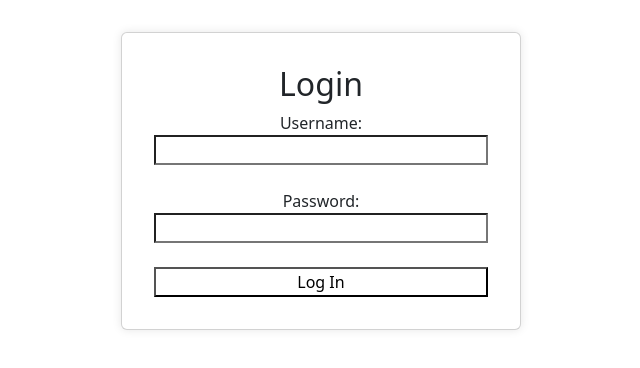
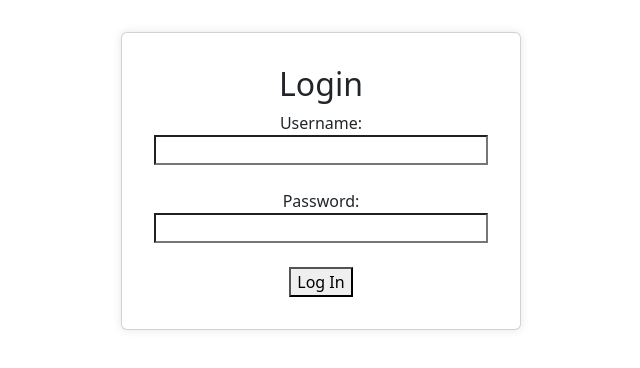
Before and after one commit to akash-2303/Auto-UML, a React (Vite) app: page / in a window 1280 px wide. Shown: the top 368 px of the page, without its empty margins (319-959 px from the left). Built offline with nearby package versions, Linux system fonts and the light colour scheme.

Commit message:
response acc to authenticate

```diff
--- a/src/App.tsx
+++ b/src/App.tsx
@@ -7,8 +7,8 @@ function App() {
     return (
       <BrowserRouter>
                 <Routes>
+                    <Route path="/signup" element={<Signup />} />
                     <Route path="/" element={<Login />} />
-                    <Route path="/signup" element={<Signup />} />
                     <Route path="/home" element={<Home />} />
                 </Routes>
       </BrowserRouter>
--- a/src/Components/login.tsx
+++ b/src/Components/login.tsx
@@ -1,15 +1,8 @@
-// Login.js
-
-import React from 'react';
-import { useState } from 'react';
-import {useNavigate} from 'react-router-dom';
+import React, { useState } from 'react';
+import { useNavigate } from 'react-router-dom';
 
 const Login = () => {
   const navigate = useNavigate();
-  // const handleLogin = () => {
-  //   navigate('/blank-page');
-  // };
-  //AB change start
   const [username, setUsername] = useState('');
   const [password, setPassword] = useState('');
   const [error, setError] = useState('');
@@ -17,43 +10,55 @@ const Login = () => {
   const handleSubmit = async (e) => {
     e.preventDefault();
 
-    try{
-      const response = await fetch('/login', {
+    try {
+      const response = await fetch('/authenticate', { // Make sure the URL matches the backend route
         method: 'POST',
         headers: {
           'Content-Type': 'application/json',
         },
-        body: JSON.stringify({ email_id: username, password }),
+        body: JSON.stringify({ email_id: username, password }), // Use the correct keys as expected by the backend
       });
 
+      const data = await response.json();
       if (!response.ok) {
-        throw new Error('Login failed');
+        throw new Error(data.Message || 'Login failed');
       }
 
-      //navigating to blank page
+      // If login is successful, navigate to the target page
       navigate('/blank-page');
-
     } catch (error) {
-      setError('Login failed');
+      setError(error.message || 'Login failed');
     }
-
   };
 
   return (
     <div>
       <div className="card">
         <h2>Login</h2>
-        {/* <form onSubmit={handleLogin}> */}
-        <form action="/home" method="POST">
+        <form onSubmit={handleSubmit}>
           <label htmlFor="username">Username:</label>
-          <input type="text" id="username" name="username" required /><br /><br />
+          <input
+            type="text"
+            id="username"
+            name="username"
+            value={username}
+            onChange={(e) => setUsername(e.target.value)}
+            required
+          /><br /><br />
 
           <label htmlFor="password">Password:</label>
-          <input type="password" id="password" name="password" required /><br /><br />
+          <input
+            type="password"
+            id="password"
+            name="password"
+            value={password}
+            onChange={(e) => setPassword(e.target.value)}
+            required
+          /><br /><br />
 
-          <input type="submit" value="Log In" />
+          <button type="submit">Log In</button>
+          {error && <p>{error}</p>}
         </form>
-        {/* </form> */}
       </div>
     </div>
   );
```
